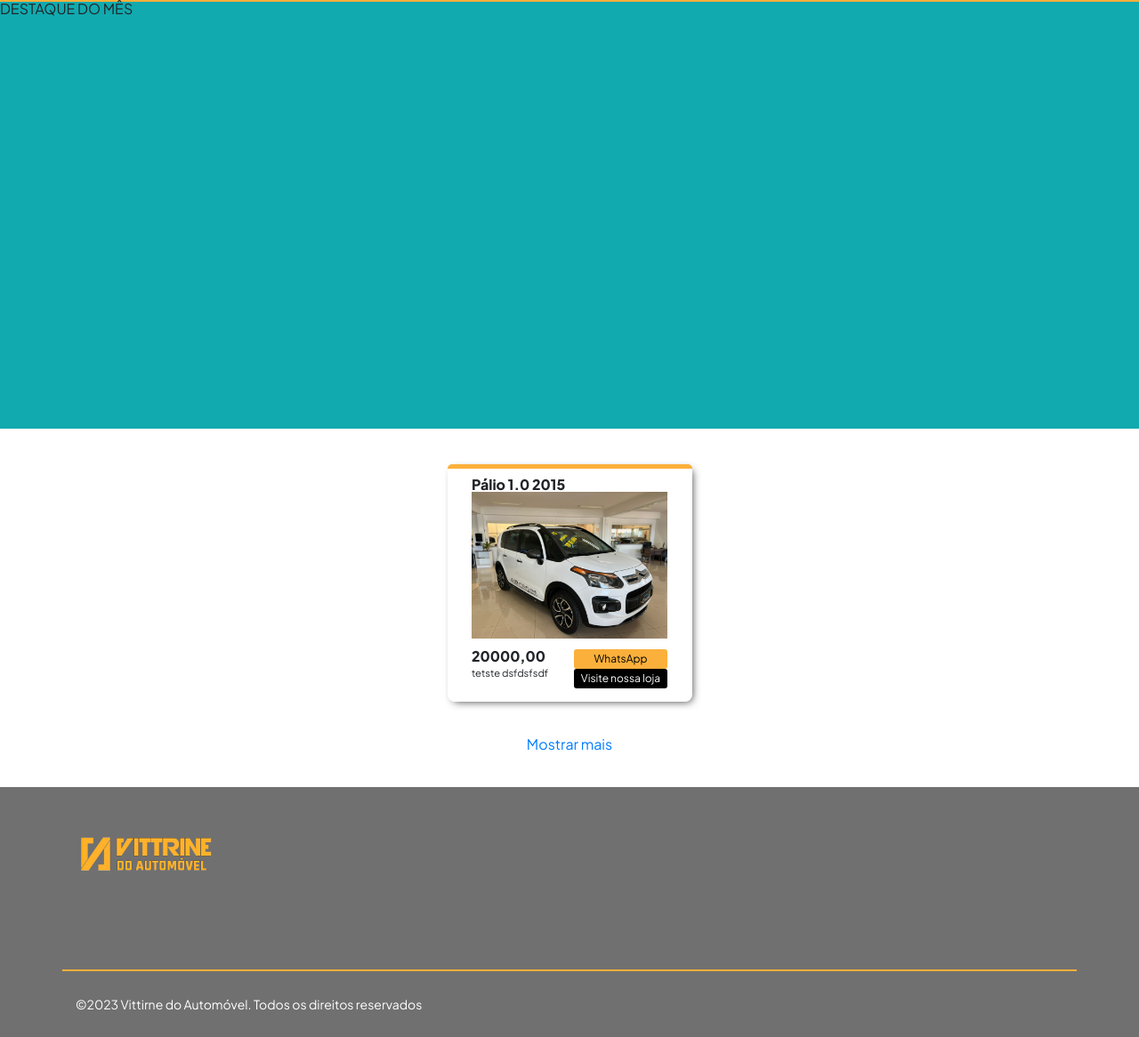
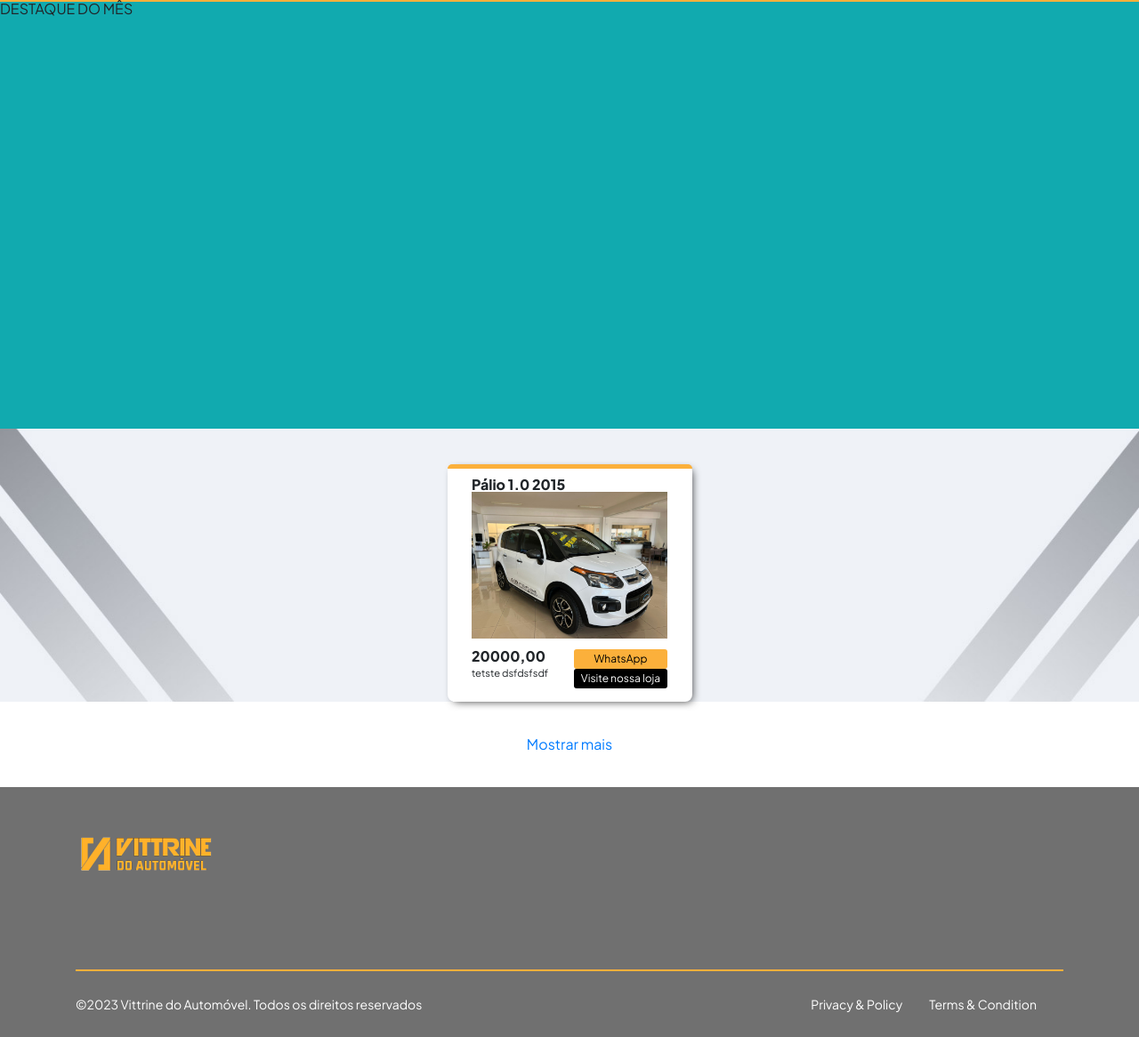
Before and after one commit to miguelnatus/vittrine, a Django app: page / in a window 1280 px wide. Shown: the part 798-1964 px from the top of the page at 89% size. Run offline with Django 4.2, Linux system fonts and the light colour scheme; data comes from the database, SQL or seed files in the repository; some libraries are stand-ins or nearby versions.

Commit message:
backgrund carros

```diff
--- a/base_static/global/css/main.css
+++ b/base_static/global/css/main.css
@@ -109,6 +109,11 @@
     flex-direction: row;
     justify-content: space-evenly;
     flex-wrap: wrap;
+    background-color: #eff2f6;
+    background-image: url(../img/carros.jpg);
+    background-repeat: no-repeat;
+    background-position: bottom;
+    background-size: cover;
 }
 
 .carro{
@@ -217,7 +222,7 @@
     padding-bottom: 100px;
 }
 
-footer .footer-logo{
+footer .linha{
     border-bottom: 2px solid #FBB03B;
 }
 
@@ -225,3 +230,14 @@
     padding: 30px 0 30px 0;
     font-size: 14px;
 }
+
+footer .terms{
+    display: flex;
+    align-items: flex-end;
+    justify-content: end;
+}
+
+footer .terms a{
+    color: #fff;
+    padding-right: 30px;
+}
--- a/base_templates/global/base.html
+++ b/base_templates/global/base.html
@@ -45,14 +45,18 @@
                     <a href="">
                         <img src="{% static 'global/img/logo-vittrine.png' %}" alt="">
                     </a>
+                    <div class="linha"></div>
                 </div>
             </div>
             <div class="row">
                 <div class="col">
-                    <p>©2023 Vittirne do Automóvel. Todos os direitos reservados</p>
+                    <p>©2023 Vittrine do Automóvel. Todos os direitos reservados</p>
                 </div>
                 <div class="col">
-
+                    <div class="terms">
+                        <p><a href="">Privacy & Policy</a></p>
+                        <p><a href="">Terms & Condition</a></p>
+                    </div>
                 </div>
             </div>
         </div>
```
Also changed, not shown: static/global/css/main.css (+17 -1 lines), base_static/global/img/carros.jpg (added), static/global/img/carros.jpg (added).
